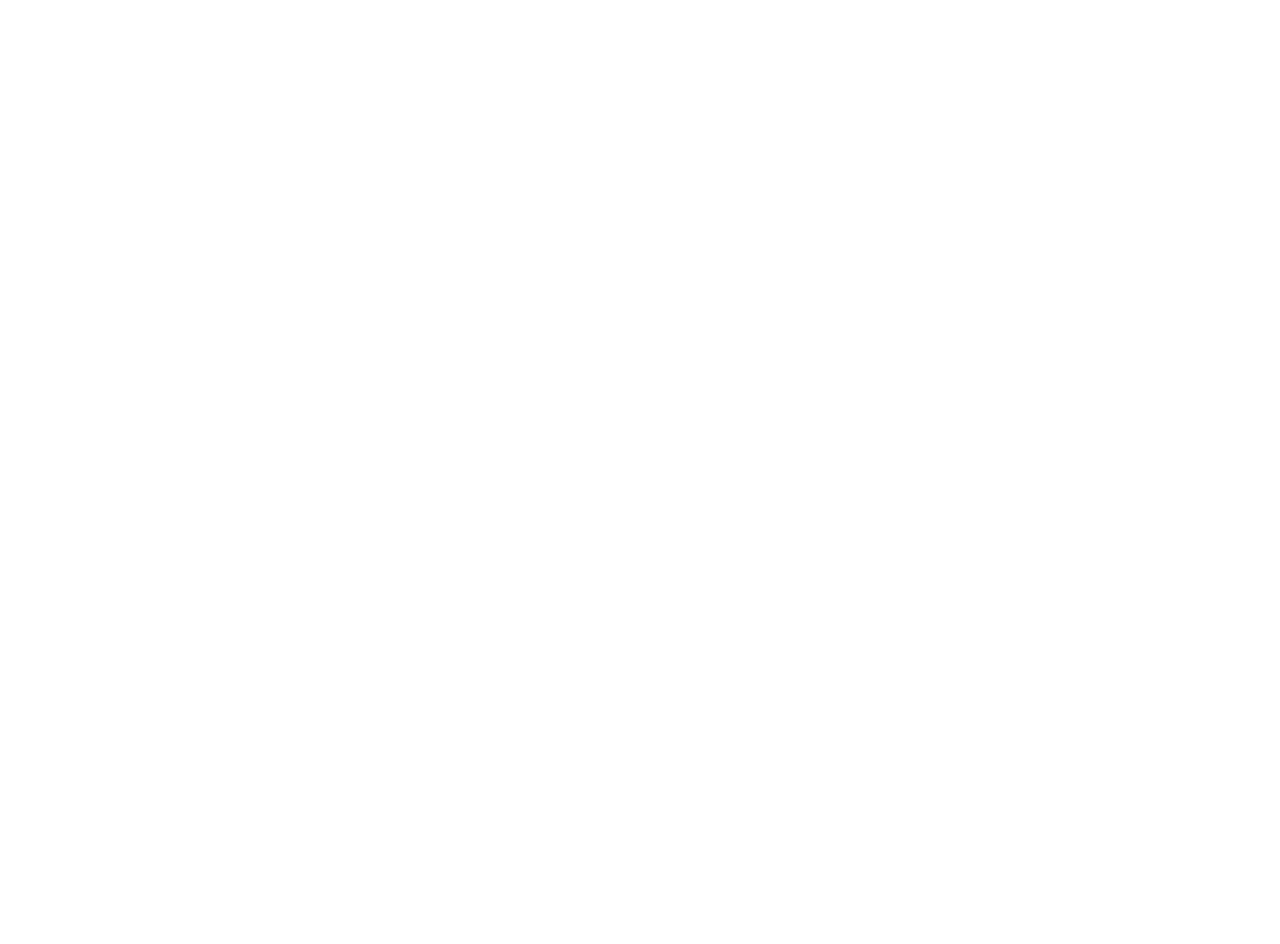
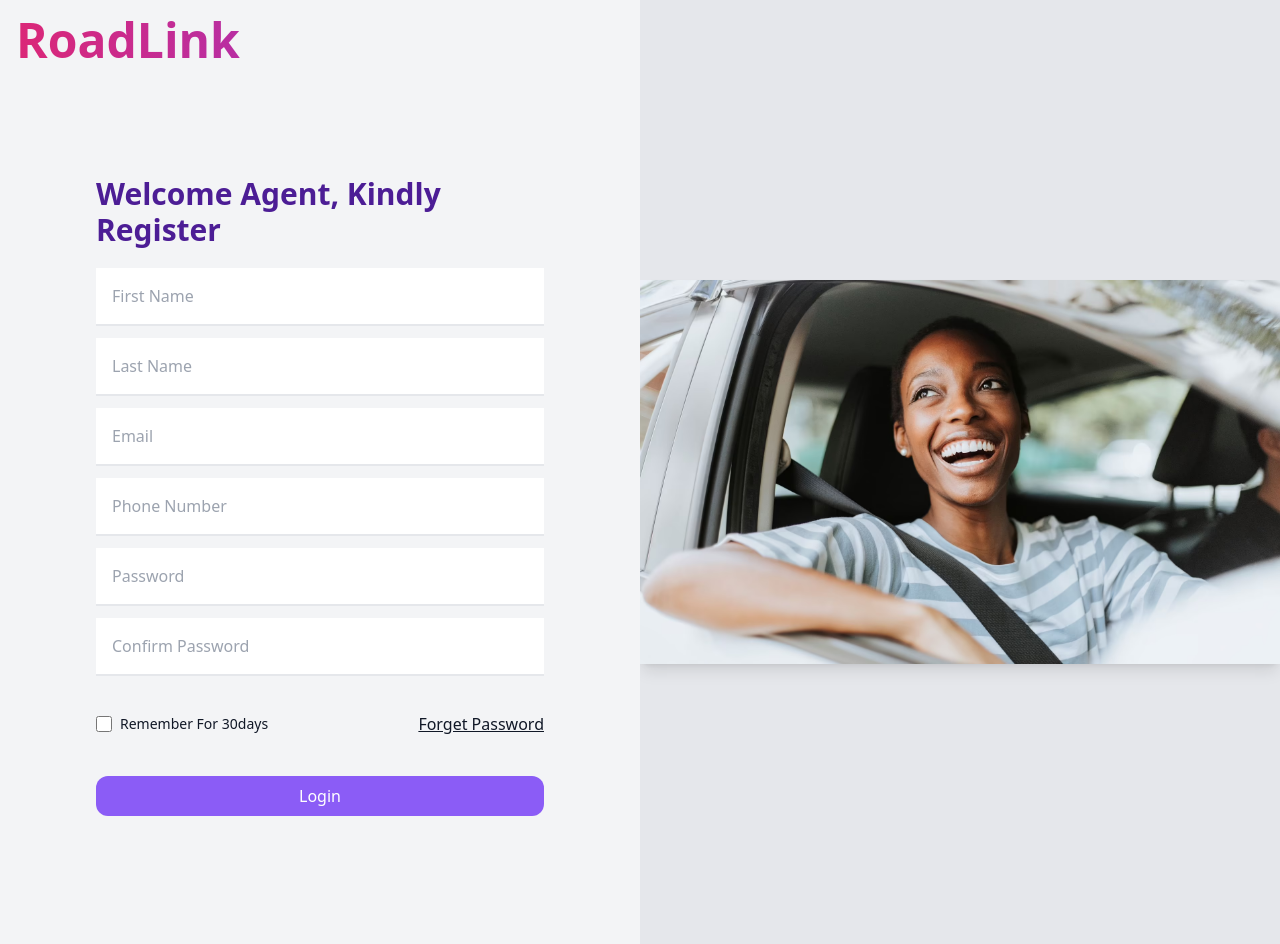
Before and after one commit to Ushie01/Vehicle-Registration-App, a React (Create React App) app: page /Signup in a window 1280 px wide. Before the commit this address had no page. Before the commit the page ends 800 px from the top, so only its background shows below. Built offline with nearby package versions, Linux system fonts and the light colour scheme.

Commit message:
signin, signup and dashboard creation

```diff
--- a/src/App.js
+++ b/src/App.js
@@ -1,13 +1,18 @@
 import React from "react";
 import { BrowserRouter, Route, Routes } from "react-router-dom";
 import Home from "./screens/Home";
-
+import Signin from './auth/signIn'
+import Signup from './auth/signup';
+import Dashboard from "./screens/Dashboard/dashboard";
 
 const App = () => {
   return (
     <BrowserRouter>
       <Routes>
-        <Route path="/" element={<Home />}  />
+        <Route path="/" element={<Home />}/>
+        <Route path="/Signin" element={<Signin />}/>
+        <Route path="/Signup" element={< Signup />}/>
+        <Route path="/Dashboard" element={<Dashboard/>} />
       </Routes>
     </BrowserRouter>
   )
--- /dev/null
+++ b/src/auth/signIn.js
@@ -0,0 +1,76 @@
+import React from 'react';
+import { Link } from 'react-router-dom';
+import car from "./../assests/carowner.png";
+
+const Signin = () => {
+  return (
+    <div>
+      {/* Global Container */}
+      <div className="flex flex-row bg-gray-200">
+        <div className="relative h-full md:w-1/2  p-4">
+        <p className='bg-clip-text text-5xl font-extrabold text-transparent bg-gradient-to-r from-pink-600 to-violet-600'>
+            RoadLink
+        </p>
+          <div className="md:p-20 mt-38 md:mt-8 ">
+            <div className="mt-32 md:mt-0">
+              <h2 className="text-3xl mb-5 font-bold font-sans text-violet-500">
+                Welcome back, Agent Nency
+              </h2>
+              <p className="max-w-sm mb-6 font-sans font-light text-violet-500">
+                Welcome back!, pls enter your login details
+              </p>
+
+              <input
+                type="text"
+                className="w-full p-4 border-b-2 hover:border-opacity-0 mb-3"
+                placeholder="Email"
+              />
+              <input
+                type="text"
+                className="w-full p-4 border-b-2 hover:border-opacity-0 mb-3"
+                placeholder="Password"
+              />
+              <div className="flex items-center justify-between my-6">
+                <div className="flex items-center mb-4">
+                  <input
+                    id="default-checkbox"
+                    type="checkbox"
+                    value=""
+                    className="w-4 h-4 text-blue-600 bg-gray-100 rounded border-gray-300 focus:ring-blue-500 dark:focus:ring-blue-600 dark:ring-offset-gray-800 focus:ring-2 dark:bg-gray-700 dark:border-gray-600"
+                  />
+                  <label
+                    htmlFor="default-checkbox"
+                    className="ml-2 text-sm font-medium text-gray-900 dark:text-gray-600"
+                  >
+                    Remember For 30days
+                  </label>
+                </div>
+                <div className="flex items-center mb-4">
+                  <Link
+                    to="/sign-up"
+                    className="ml-2 text-md font-medium text-gray-900 dark:text-gray-600 decoration-clone underline"
+                  >
+                    Forget Password
+                  </Link>
+                </div>
+              </div>
+              <button
+                className="flex items-center justify-center mb-8 py-2 space-x-3 w-full rounded-xl hover:bg-violet-400
+                hover:shadow-lg hover:-translate-y-0.5 transition duration-150 bg-violet-500"
+              >
+                <span className="text-white font-sans">Login</span>
+              </button>
+            </div>
+          </div>
+        </div>
+        <img
+          src={car}
+          alt={car}
+          className="hidden md:block m-auto h-full w-1/2 shadow-lg"
+        />
+      </div>
+    </div>
+  );
+}
+
+export default Signin;
--- /dev/null
+++ b/src/auth/signup.js
@@ -0,0 +1,93 @@
+import React from 'react';
+import { Link } from 'react-router-dom';
+import car from './../assests/carowner.png';
+
+
+const Signin = () => {
+  return (
+    <div>
+      {/* Global Container */}
+      <div className="flex flex-row bg-gray-200">
+        <div className="relative h-full md:w-1/2 bg-gray-100 p-4">
+        <p className='bg-clip-text text-5xl font-extrabold text-transparent bg-gradient-to-r from-pink-600 to-violet-600'>
+            RoadLink
+        </p>
+          <div className="md:p-20 mt-38 md:mt-8 ">
+            <div className="mt-32 md:mt-0">
+              <h2 className="text-3xl mb-5 font-bold font-sans text-violet-900">
+                Welcome Agent, Kindly Register
+              </h2>
+              <input
+                type="text"
+                className="w-full p-4 border-b-2 hover:border-opacity-0 mb-3"
+                placeholder="First Name"
+              />
+              <input
+                type="text"
+                className="w-full p-4 border-b-2 hover:border-opacity-0 mb-3"
+                placeholder="Last Name"
+              />
+              <input
+                type="email"
+                className="w-full p-4 border-b-2 hover:border-opacity-0 mb-3"
+                placeholder="Email"
+              />
+              <input
+                type="number"
+                className="w-full p-4 border-b-2 hover:border-opacity-0 mb-3"
+                placeholder="Phone Number"
+              />
+              <input
+                type="password"
+                className="w-full p-4 border-b-2 hover:border-opacity-0 mb-3"
+                placeholder="Password"
+               />
+              <input
+                type="password"
+                className="w-full p-4 border-b-2 hover:border-opacity-0 mb-3"
+                placeholder="Confirm Password"
+              />
+              <div className="flex items-center justify-between my-6">
+                <div className="flex items-center mb-4">
+                  <input
+                    id="default-checkbox"
+                    type="checkbox"
+                    value=""
+                    className="w-4 h-4 text-blue-600 bg-gray-100 rounded border-gray-300 focus:ring-blue-500 dark:focus:ring-blue-600 dark:ring-offset-gray-800 focus:ring-2 dark:bg-gray-700 dark:border-gray-600"
+                  />
+                  <label
+                    htmlFor="default-checkbox"
+                    className="ml-2 text-sm font-medium text-gray-900 dark:text-gray-600"
+                  >
+                    Remember For 30days
+                  </label>
+                </div>
+                <div className="flex items-center mb-4">
+                  <Link
+                    to="/sign-up"
+                    className="ml-2 text-md font-medium text-gray-900 dark:text-gray-600 decoration-clone underline"
+                  >
+                    Forget Password
+                  </Link>
+                </div>
+              </div>
+              <button
+                className="flex items-center justify-center mb-8 py-2 space-x-3 w-full rounded-xl hover:bg-violet-400
+                hover:shadow-lg hover:-translate-y-0.5 transition duration-150 bg-violet-500"
+              >
+                <span className="text-white font-sans">Login</span>
+              </button>
+            </div>
+          </div>
+        </div>
+        <img
+          src={car}
+          alt={car}
+          className="hidden md:block m-auto h-full w-1/2 shadow-lg"
+        />
+      </div>
+    </div>
+  );
+}
+
+export default Signin;
--- a/src/components/header.js
+++ b/src/components/header.js
@@ -1,3 +1,5 @@
+
+
 const Header = () => {
     return (
 			<>
--- /dev/null
+++ b/src/screens/Dashboard/dashboard.js
@@ -0,0 +1,13 @@
+const Dashboard = () => {
+    return (
+        <>
+            <div className="flex flex-row items-center justify-center">
+                <div className="h-sreen w-2/8 bg-gray-200">
+                </div>
+                <div className="w-6/8"></div>
+            </div>
+        </>
+    )
+}
+
+export default Dashboard;
--- a/src/screens/Home.js
+++ b/src/screens/Home.js
@@ -19,7 +19,7 @@
 					</div>
 					<div className='flex flex-col items-center justify-center mt-2 text-2xl font-thin'>
 						<p>
-							Well strutured and organized system of making your vehicle
+							Well strutured and organized system for making your vehicle
 							registration
 						</p>
 						<p>No hidding charges all for free</p>
```
Also changed, not shown: src/assests/carowner.png (added).
